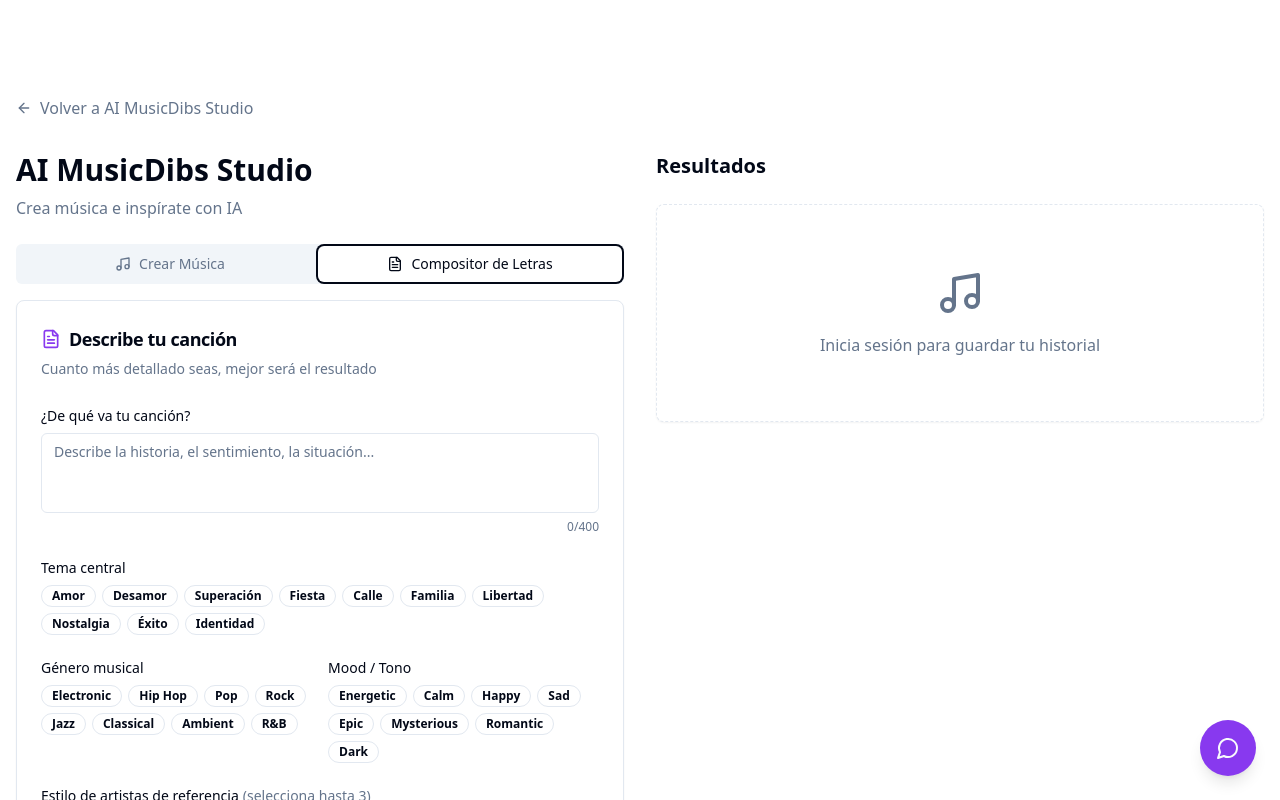
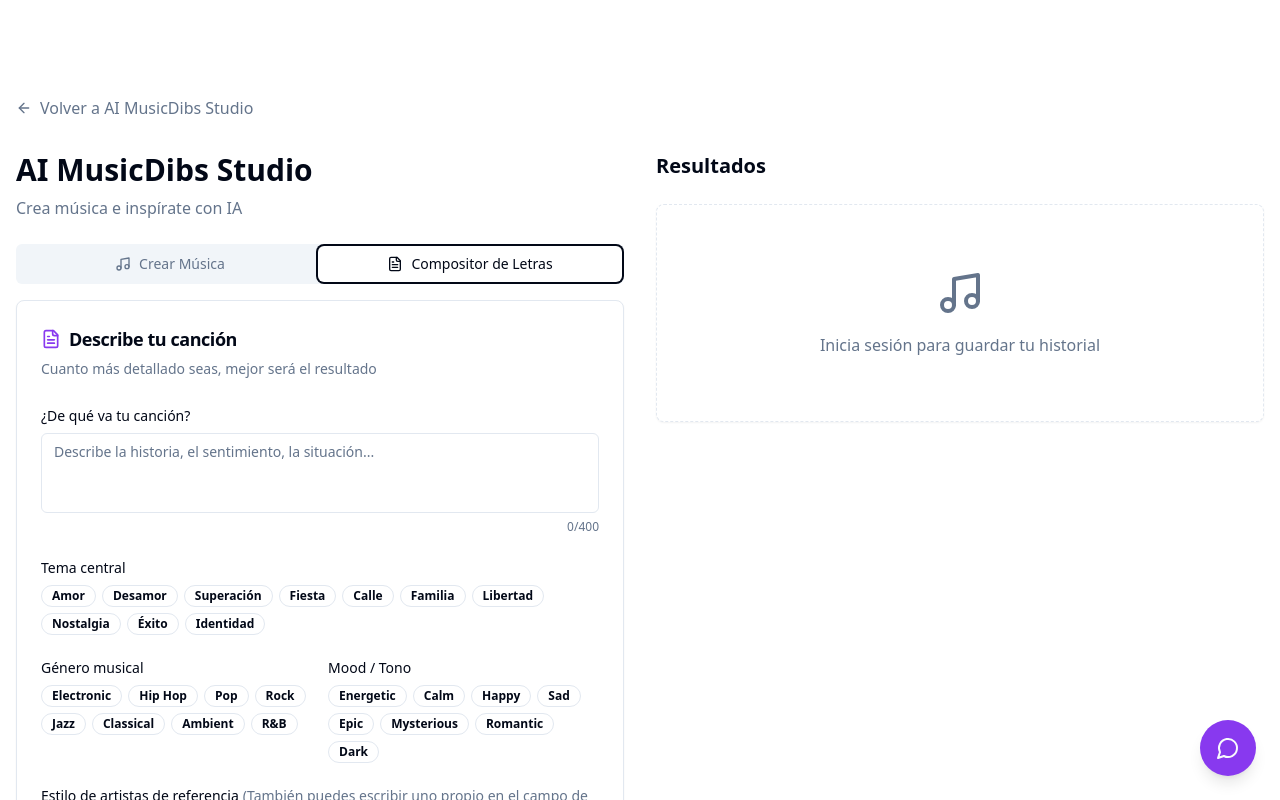
Before and after one commit to icommunity-labs-and-tech/musicdibs2, a React (Vite) app: page /ai-studio/create in a window 1280 px wide. Both pictures are taken after a click on the tab "Compositor de Letras". Shown: the top 800 px of the page. Built offline with nearby package versions, Linux system fonts and the light colour scheme.

Commit message:
Update reference artist text

```diff
--- a/src/pages/AIStudioCreate.tsx
+++ b/src/pages/AIStudioCreate.tsx
@@ -763,7 +763,7 @@ const AIStudioCreate = () => {
                       <Label className="text-sm">
                         Estilo de artistas de referencia
                         <span className="text-muted-foreground ml-1 font-normal">
-                          (selecciona hasta 3)
+                          (También puedes escribir uno propio en el campo de texto de "Describe tu canción")
                         </span>
                       </Label>
                       <div className="flex flex-wrap gap-1.5">
```
